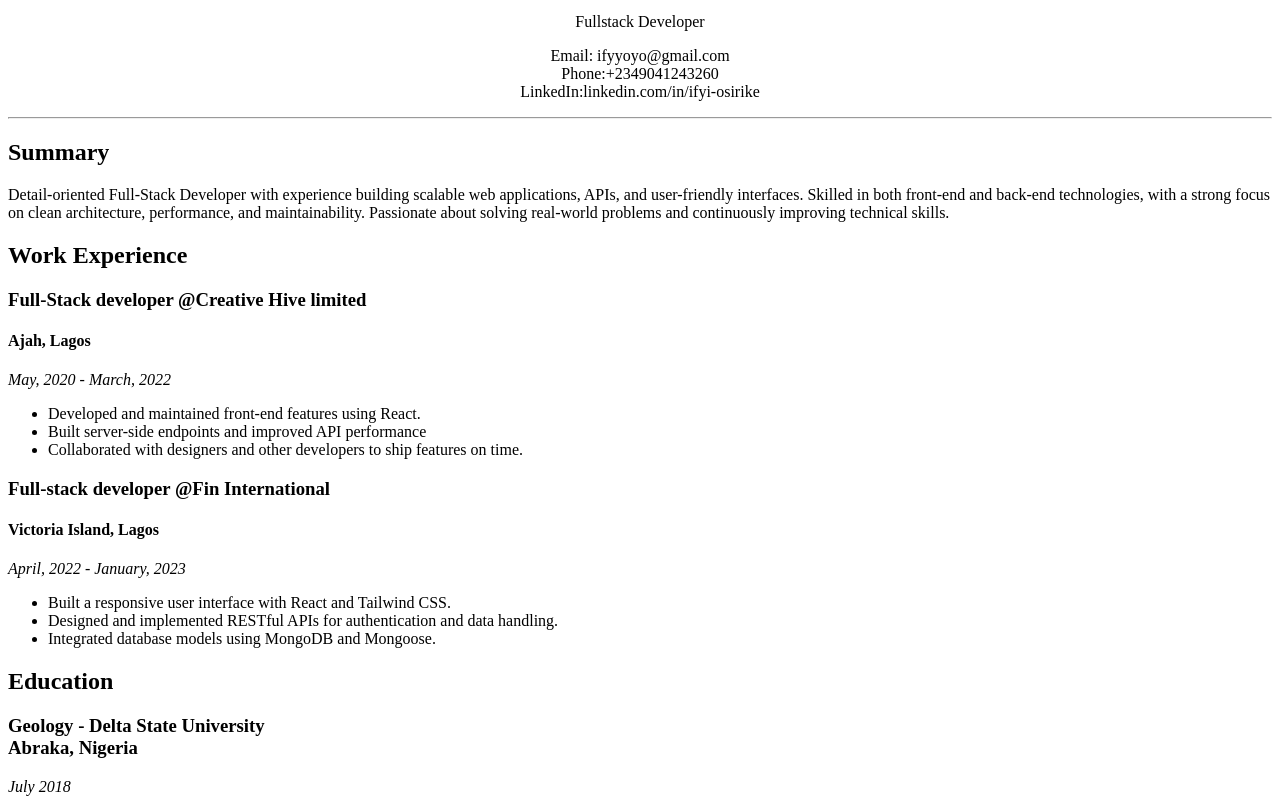
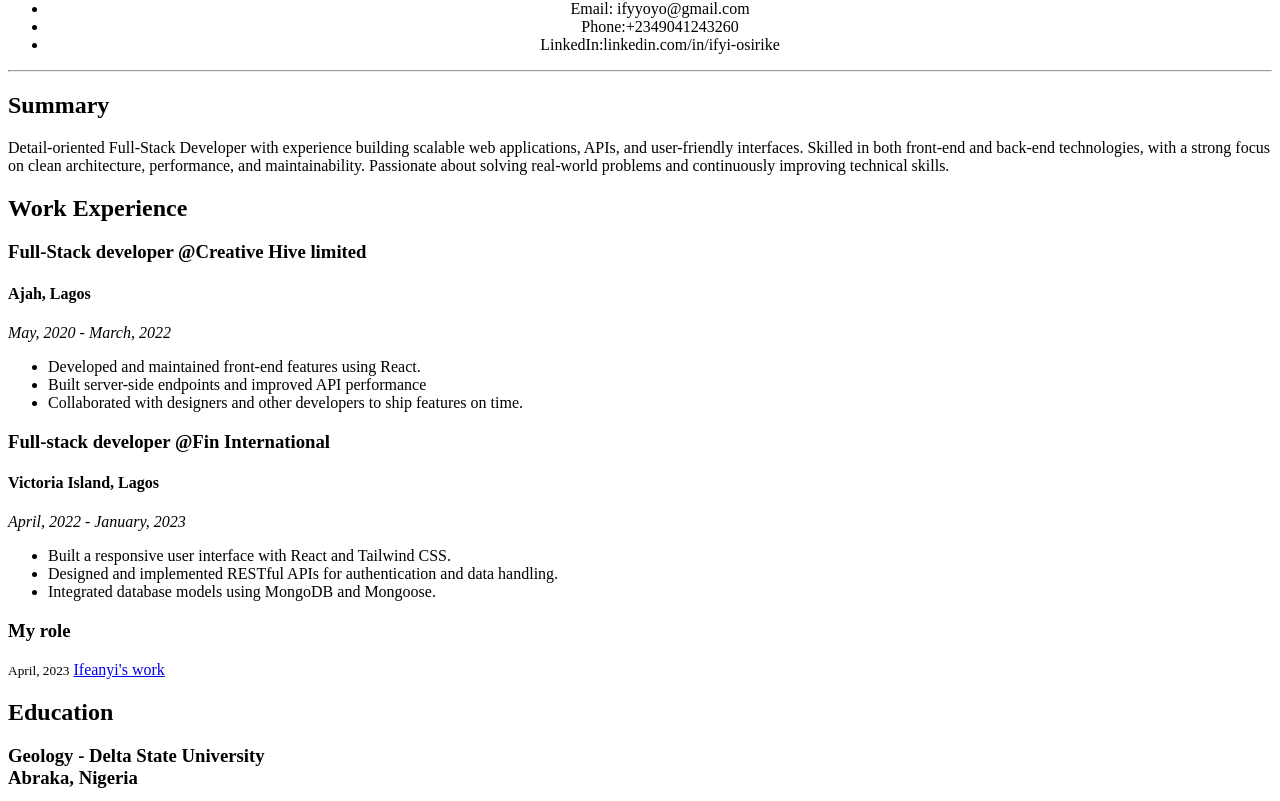
Before and after one commit to ifyyoyo/My-Resume, a plain HTML site: page index.html in a window 1280 px wide. Shown: the part 67-868 px from the top of the page. Drawn offline with Linux system fonts and the light colour scheme.

Commit message:
Add files via upload

```diff
--- a/index.html
+++ b/index.html
@@ -12,12 +12,19 @@
 </head>
 <body>
     <header>
-        <h1 class="center-text">Ifeanyi Osirike</h1>
-        <p class="center-text">Fullstack Developer</p>
-        <p class="center-text">Email: ifyyoyo@gmail.com <br> Phone:+2349041243260 <br> LinkedIn:linkedin.com/in/ifyi-osirike</p>
+        <section class="center-text" id="first">
+            <h1>Ifeanyi Osirike</h1>
+            <ul class="contact_details">
+                <li>Email: ifyyoyo@gmail.com</li>
+                <li>Phone:+2349041243260</li>
+                <li>LinkedIn:linkedin.com/in/ifyi-osirike</li>
+            </ul>
             <hr>
+        </section>
+
     </header>
 
+    <section class="first_column">
         <section>
             <h2>Summary</h2>
             <p>Detail-oriented Full-Stack Developer with experience building scalable web applications, APIs, and user-friendly interfaces. Skilled in both front-end and back-end technologies, with a strong focus on clean architecture, performance, and maintainability. Passionate about solving real-world problems and continuously improving technical skills.</p>
@@ -25,7 +32,8 @@
 
         <section>
             <h2>Work Experience</h2>
-        <h3>Full-Stack developer @Creative Hive limited </h3>
+            <section class="first_work_experience">
+                <h3>Full-Stack developer <span class="Not_bold">@Creative Hive limited</span> </h3>
                 <h4>Ajah, Lagos</h4>
                 <p><em>May, 2020 - March, 2022</em></p>
                 <ul>
@@ -33,8 +41,10 @@
                     <li>Built server-side endpoints and improved API performance</li>
                     <li>Collaborated with designers and other developers to ship features on time.</li>
                 </ul>
+            </section>
 
-        <h3>Full-stack developer @Fin International</h3>
+            <section class="second_work_experience">
+                <h3>Full-stack developer <span class="Not_bold">@Fin International</span></h3>
                 <h4>Victoria Island, Lagos</h4>
                 <p><em>April, 2022 - January, 2023</em></p>
                 <ul>
@@ -43,6 +53,17 @@
                     <li>Integrated database models using MongoDB and Mongoose.</li>
                 </ul>
             </section>
+        </section>
+
+
+    </section>
+
+
+    <div>
+        <h3>My role</h3>
+        <small>April, 2023</small>
+        <a href="/">Ifeanyi's work</a>
+    </div>
 
     <section>
         <h2>Education</h2>
@@ -50,6 +71,7 @@
         <p><em>July 2018</em></p>
     </section>
 
+    <section class="second_column">
         <section>
         <h2>Skills</h2>
         <p><strong>HTML</strong> <br> HTML5 - Markdown - Pug</p>
@@ -57,6 +79,7 @@
         <p><strong>CSS</strong> <br> Stylus - Sass - Bootstrap</p>
         <p><strong>Database</strong> <br> PostgreSQL - MySQL - MongoDB</p>
         </section>
+    </section>
     <footer>
         <p>References available upon request.</p>
     </footer>
```
Lines whose indentation alone changed are shown as unchanged.
